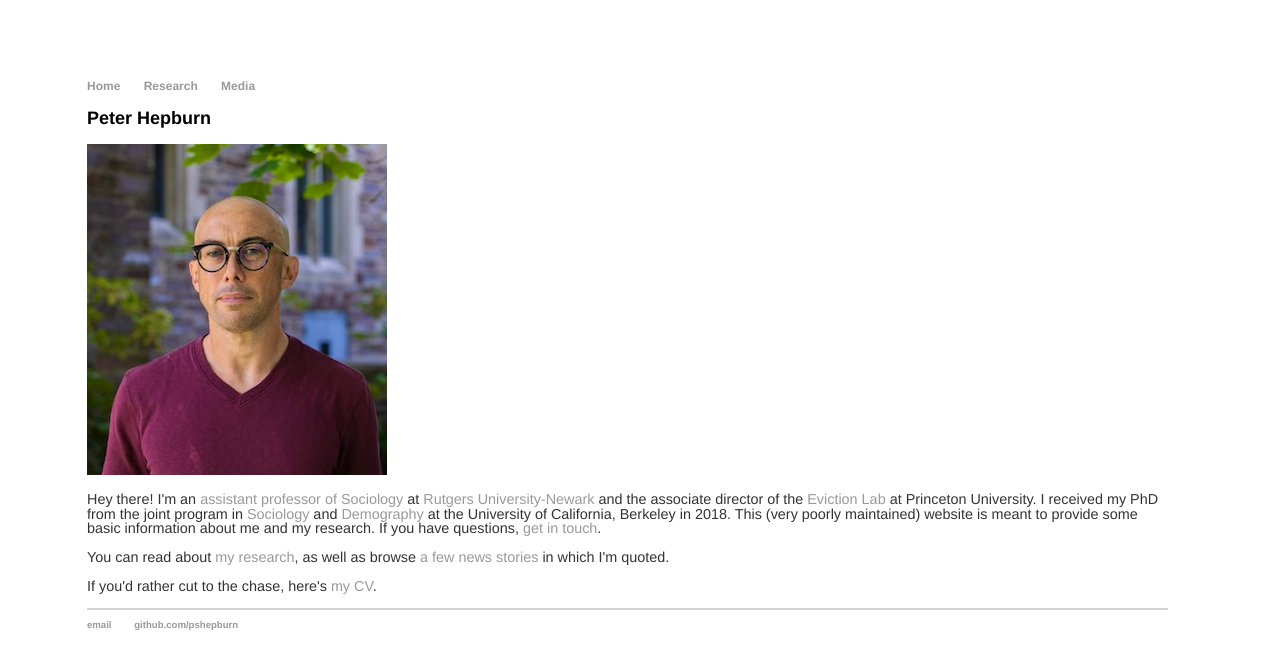
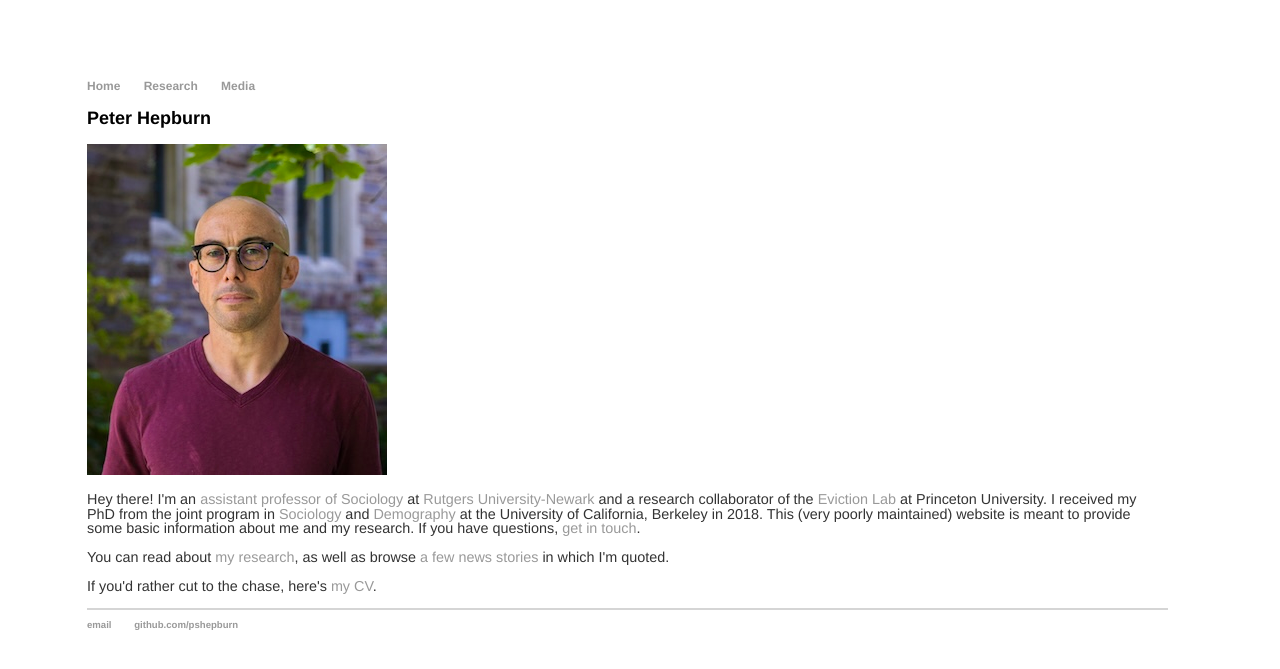
Before and after one commit to pshepburn/pshepburn.github.io, a Jekyll site: the page built from index.html, in a window 1280 px wide. Shown: the top 669 px of the page. Built offline with Jekyll 4.4.1, drawn with Linux system fonts in a browser that asks for light colours.

Commit message:
new changes

```diff
--- a/index.html
+++ b/index.html
@@ -5,7 +5,7 @@ title: The Internet Home of Peter Hepburn
 <div class="blurb">
 	<h2>Peter Hepburn</h2>
 	<span id="about-portrait"><img src="https://pshepburn.github.io/images/hepburn_2024.jpg" alt="Hepburn headshot" /></span>
-	<p>Hey there! I'm an <a href="https://sasn.rutgers.edu/about-us/faculty-staff/peter-hepburn">assistant professor of Sociology</a> at <a href="https://sasn.rutgers.edu/">Rutgers University-Newark</a> and the associate director of the <a href="https://evictionlab.org/">Eviction Lab</a> at Princeton University. I received my PhD from the joint program in <a href="https://sociology.berkeley.edu/">Sociology</a> and <a href="https://www.site.demog.berkeley.edu/">Demography</a> at the University of California, Berkeley in 2018. This (very poorly maintained) website is meant to provide some basic information about me and my research. If you have questions, <a href="mailto:peter.hepburn@rutgers.edu">get in touch</a>.</p>
+	<p>Hey there! I'm an <a href="https://sasn.rutgers.edu/about-us/faculty-staff/peter-hepburn">assistant professor of Sociology</a> at <a href="https://sasn.rutgers.edu/">Rutgers University-Newark</a> and a research collaborator of the <a href="https://evictionlab.org/">Eviction Lab</a> at Princeton University. I received my PhD from the joint program in <a href="https://sociology.berkeley.edu/">Sociology</a> and <a href="https://www.site.demog.berkeley.edu/">Demography</a> at the University of California, Berkeley in 2018. This (very poorly maintained) website is meant to provide some basic information about me and my research. If you have questions, <a href="mailto:peter.hepburn@rutgers.edu">get in touch</a>.</p>
 	<p>You can read about <a href="/research">my research</a>, as well as browse <a href="/media">a few news stories</a> in which I'm quoted.</p>
 	<p>If you'd rather cut to the chase, here's <a href="/hepburn_cv.pdf">my CV</a>.
 </div><!-- /.blurb -->
--- a/research.html
+++ b/research.html
@@ -6,6 +6,8 @@ title: My Research
 	<p>My research examines how changes to three core social institutions — work, criminal justice, and housing — have served to produce and perpetuate inequality. I use a variety of quantitative methods to demonstrate disparities in and consequences of exposure to precarious work, the criminal justice system, and housing instability. The first branch of my research explores the causes and consequences of eviction. The second centers on parental work scheduling, child care arrangements, and family structure. The third explores the reach of the criminal justice system, especially in ways that commonly-available data make difficult to measure. Taken as a whole, my work contributes to the literature on housing, families, mass incarceration, employment, and stratification and to our understanding of the equality of opportunity in modern America.</p>
 
 	<p><strong>Published</strong></p>
+
+	<p>Hepburn, Peter and Lorae Stojanovic. 2025. <a href="https://doi.org/10.1080/10511482.2025.2570727">“Changes in Average Household Size and Headship Rates as Indicators of Housing Shortfalls.”</a> <em>Housing Policy Debate</em> 1-16. (<a href="/articles/hepburn_stojanovic_2025.pdf">PDF</a></p>
 
 	<p>Haas, Jacob and Peter Hepburn. 2025. <a href="https://doi.org/10.1177/00420980251335540">“Eviction from Manufactured Home Parks.”</a> <em>Urban Studies</em> 1-21. (<a href="/articles/haas_hepburn_2025.pdf">PDF</a>, <a href="https://evictionlab.org/mobile-home-parks-eviction/">public-facing summary</a>)</p>
 
```
Also changed, not shown: 2 other files.
